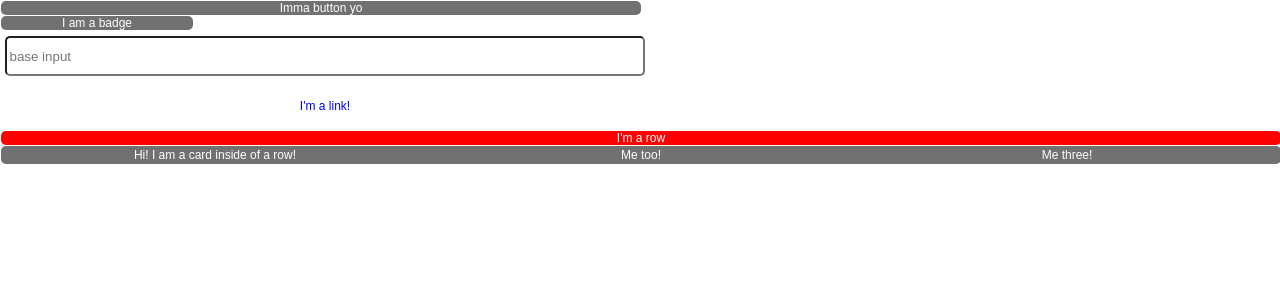
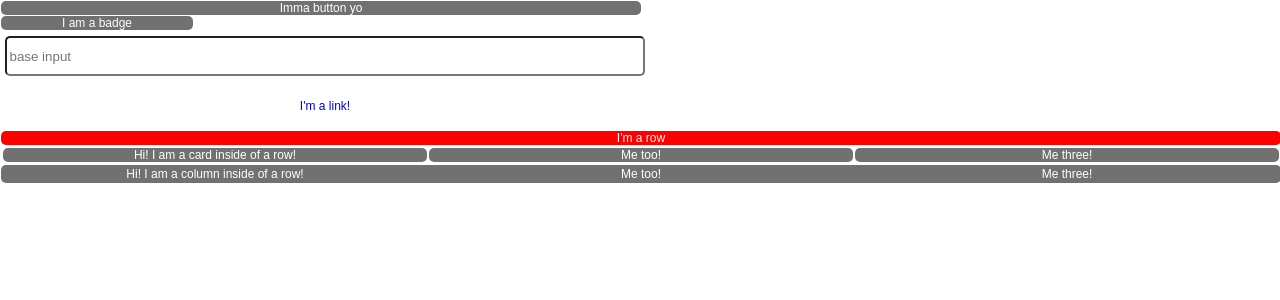
Before and after one commit to BloomTech-Labs/refresh-fe, a React (Create React App) app: page /atoms in a window 1280 px wide. Shown: the top 300 px of the page. Built offline with nearby package versions, Linux system fonts and the light colour scheme.

Commit message:
Col done

```diff
--- a/src/components/atoms/col/col.js
+++ b/src/components/atoms/col/col.js
@@ -0,0 +1,59 @@
+import React from "react";
+import StyledAtom from "../../../styles/global/components.css";
+
+const Col = ({ ...props }) => {
+  const {
+    display,
+    width,
+    height,
+    border,
+    borderLeft,
+    borderRight,
+    borderBottom,
+    borderRadiusBottomLeft,
+    borderRadiusTopLeft,
+    borderRadiusTopRight,
+    borderRadiusBottomRight,
+    boxShadow,
+    backgroundColor,
+    color,
+    fontSize,
+    margin,
+    padding,
+    justifyContent,
+    flex,
+    flexFlow,
+    textAlign
+  } = props;
+
+  return (
+    <StyledAtom
+      className="baseCol"
+      display={display}
+      width={width}
+      height={height}
+      border={border}
+      borderLeft={borderLeft}
+      borderRight={borderRight}
+      borderBottom={borderBottom}
+      borderRadiusBottomLeft={borderRadiusBottomLeft}
+      borderRadiusTopLeft={borderRadiusTopLeft}
+      borderRadiusTopRight={borderRadiusTopRight}
+      borderRadiusBottomRight={borderRadiusBottomRight}
+      boxShadow={boxShadow}
+      backgroundColor={backgroundColor}
+      color={color}
+      fontSize={fontSize}
+      margin={margin}
+      padding={padding}
+      justifyContent={justifyContent}
+      flex={flex}
+      flexFlow={flexFlow}
+      textAlign={textAlign}
+    >
+      {props.children}
+    </StyledAtom>
+  );
+};
+
+export default Col;
--- a/src/views/componentTesting/componentTesting.js
+++ b/src/views/componentTesting/componentTesting.js
@@ -6,13 +6,14 @@ import Input from "../../components/atoms/input/input";
 import Link from "../../components/atoms/link/link";
 import Row from "../../components/atoms/row/row";
 import Card from "../../components/atoms/card/card";
+import Col from "../../components/atoms/col/col";
 
 const google = "https://www.google.com/";
 const Atoms = props => {
   return (
     <div>
       <Button width={50}>Imma button yo</Button>
-      <Badge width={15} text={'I am a badge'} />
+      <Badge width={15} text={"I am a badge"} />
       <Input
         // width={350}
         margin={2}
@@ -25,16 +26,27 @@ const Atoms = props => {
       <Row backgroundColor={Colors.red}>
         <p>I'm a row</p>
       </Row>
-      <Row>
-        <Card>
+      <Row backgroundColor={"white"}>
+        <Card textAlign={"center"}>
           <p>Hi! I am a card inside of a row!</p>
         </Card>
-        <Card>
+        <Card textAlign={"center"}>
           <p>Me too!</p>
         </Card>
-        <Card>
+        <Card textAlign={"center"}>
           <p>Me three!</p>
         </Card>
+      </Row>
+      <Row>
+        <Col>
+          <p>Hi! I am a column inside of a row!</p>
+        </Col>
+        <Col>
+          <p>Me too!</p>
+        </Col>
+        <Col>
+          <p>Me three!</p>
+        </Col>
       </Row>
     </div>
   );
```
